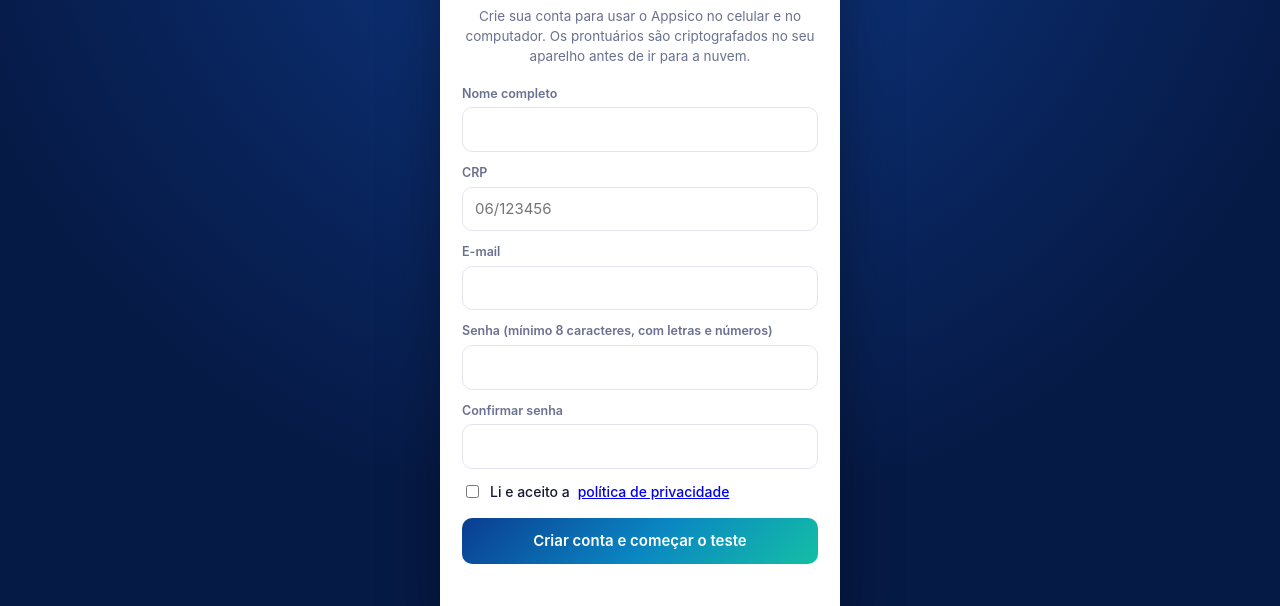
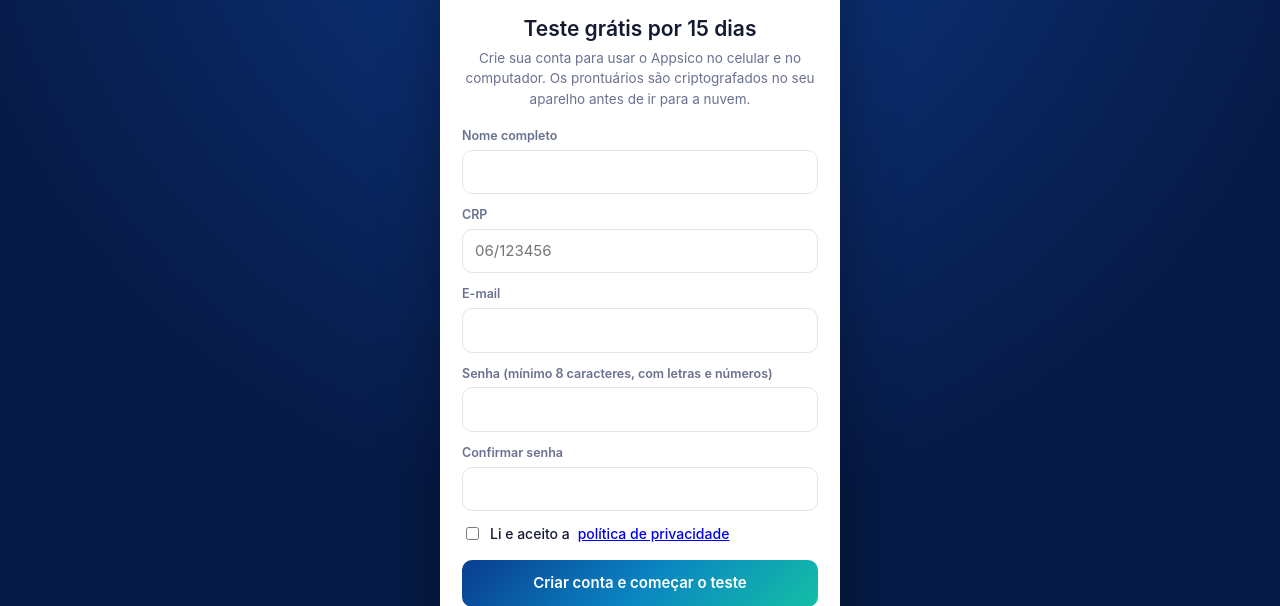
Before and after one commit to renatotnegrao-hankx/Appsico, a plain HTML site: page app/index.html in a window 1280 px wide. Shown: the part 194-800 px from the top of the page. Drawn offline with Linux system fonts and the light colour scheme.

Commit message:
Telas de entrada e cadastro: cartão rola inteiro em telas pequenas
Co-Authored-By: Claude Opus 5.5 <noreply@anthropic.com>
Claude-Session: https://claude.ai/code/session_01CG5mnCRdLm9dwswi4Bawab

```diff
--- a/app/config.js
+++ b/app/config.js
@@ -32,7 +32,7 @@ window.APPSICO_CONFIG = {
   },
   // Versão mostrada em Ajuda e suporte
   loja: "site",        // "site" = APK do site (assinatura pelo Mercado Pago); "play" = versão da Google Play (sem compras no app)
-  versao: "6.0",
+  versao: "6.1",
   // Contato do suporte (aparece em Ajuda e suporte). Ex.: whatsapp: "11999998888", email: "suporte@appsico.com.br"
   suporte: {
     whatsapp: "",
--- a/app/style.css
+++ b/app/style.css
@@ -30,8 +30,8 @@ label{display:block;font-size:12.5px;font-weight:600;color:var(--muted);margin:0
 @keyframes logoIn{to{opacity:1;transform:scale(1)}}
 
 /* ---------- Telas de acesso ---------- */
-.auth{position:fixed;inset:0;z-index:90;background:radial-gradient(circle at 50% 0%,#0f3a8a 0%,var(--navy) 70%);display:flex;align-items:center;justify-content:center;padding:calc(20px + var(--safe-top)) 18px calc(20px + var(--safe-bot));overflow:auto}
-.auth .box{width:100%;max-width:400px;background:#fff;border-radius:18px;padding:26px 22px;box-shadow:0 20px 60px rgba(0,0,0,.35)}
+.auth{position:fixed;inset:0;z-index:90;background:radial-gradient(circle at 50% 0%,#0f3a8a 0%,var(--navy) 70%);display:flex;align-items:flex-start;justify-content:center;-webkit-overflow-scrolling:touch;padding:calc(20px + var(--safe-top)) 18px calc(20px + var(--safe-bot));overflow:auto}
+.auth .box{width:100%;max-width:400px;margin:auto 0;flex:none;background:#fff;border-radius:18px;padding:26px 22px;box-shadow:0 20px 60px rgba(0,0,0,.35)}
 .auth .logo{width:84px;height:84px;border-radius:22%;display:block;margin:0 auto 12px}
 .auth h2{text-align:center;font-size:21px}
 .auth .sub{text-align:center;color:var(--muted);font-size:13.5px;margin:4px 0 18px}
```
